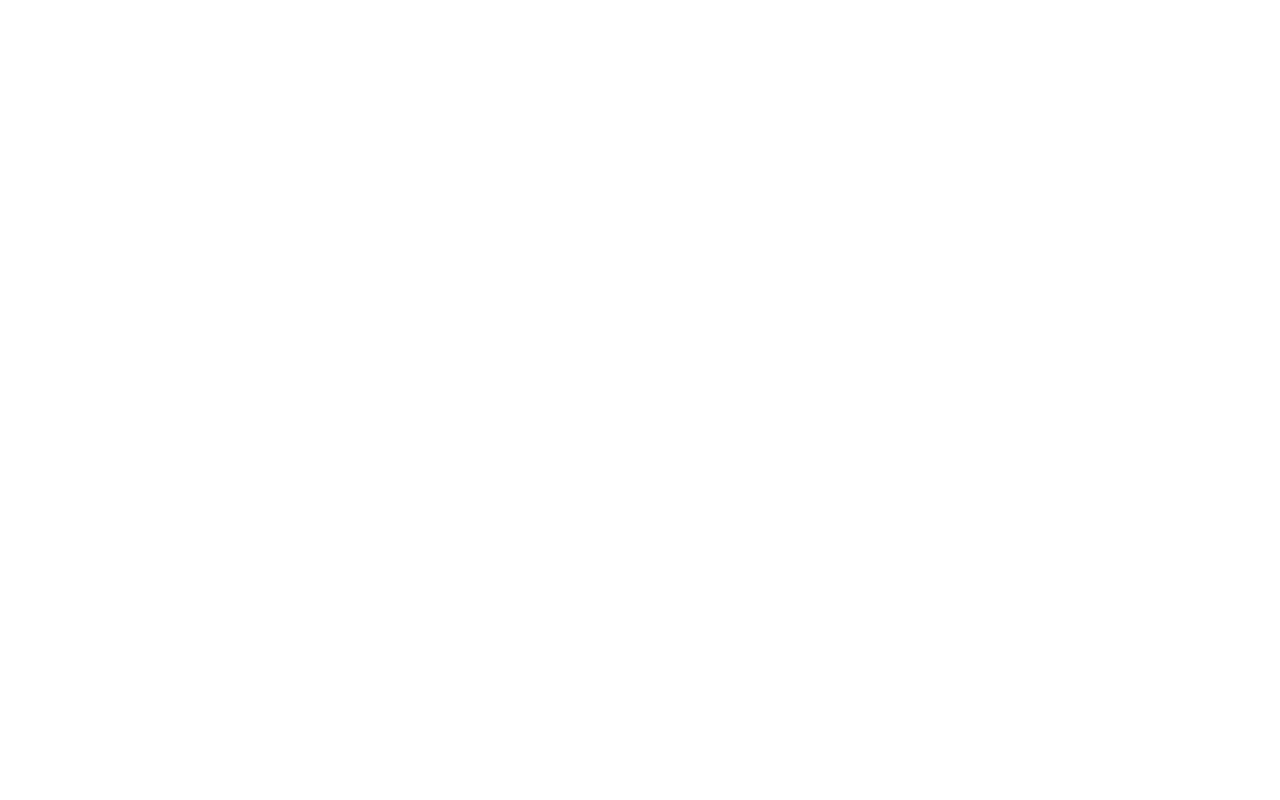
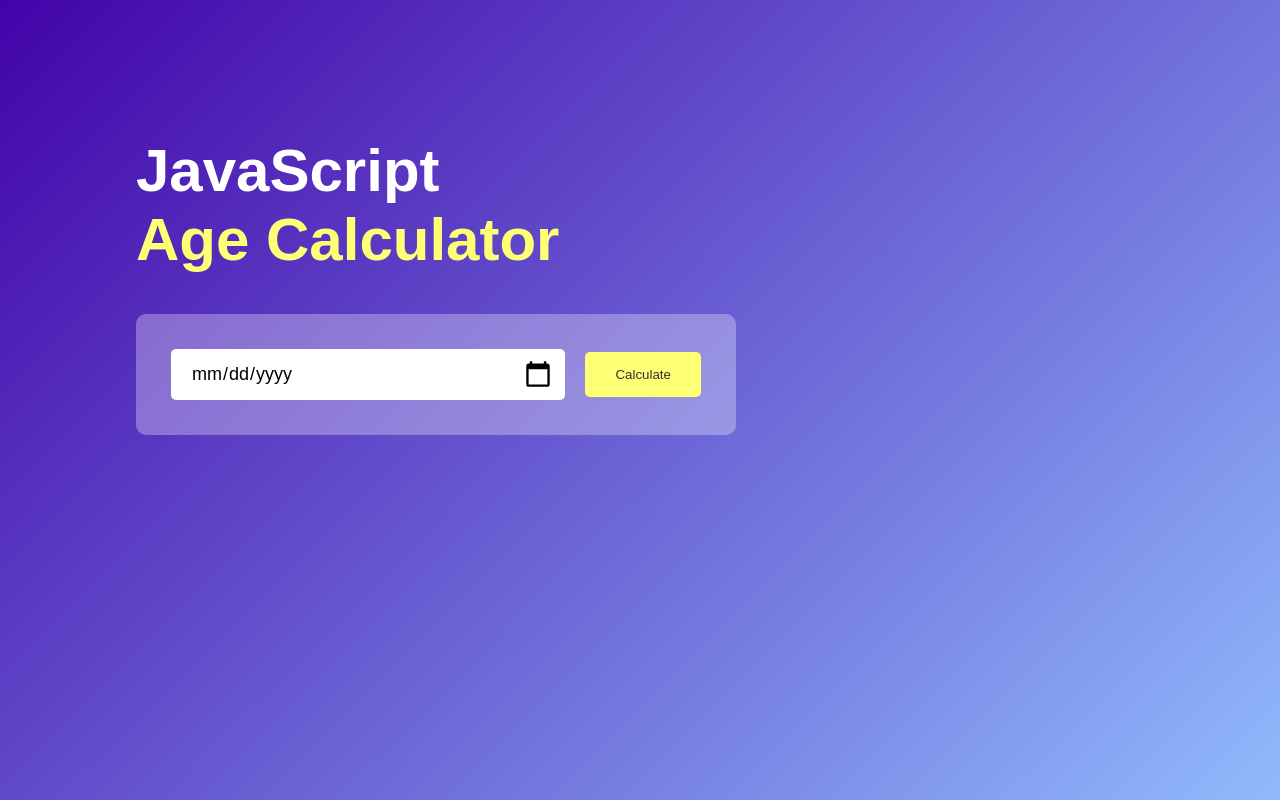
Before and after one commit to MohdAmir15/Age-Calculator, a plain HTML site: page index.html in a window 1280 px wide. Drawn offline with Linux system fonts and the light colour scheme.

Commit message:
Adding the calculation functionality

```diff
--- a/index.html
+++ b/index.html
@@ -7,6 +7,65 @@
     <link rel="stylesheet" href="style.css">
 </head>
 <body>
+    <div class="container">
+        <div class="calculator">
+            <h1>JavaScript<br> <span>Age Calculator</span></h1>
+            <div class="input-box">
+                <input type="date" id="date">
+                <button onclick="calculateAge()">Calculate</button>
+            </div>
+            <p id="result"></p>
+        </div>
+    </div>
+
+    <script>
+        let userInput = document.getElementById("date");
+        userInput.max = new Date().toISOString().split("T")[0];
+        let result = document.getElementById("result");
+
+        function calculateAge(){
+            let birthDate = new Date(userInput.value);
+
+            let d1 = birthDate.getDate();
+            let m1 = birthDate.getMonth() + 1;
+            let y1 = birthDate.getFullYear();
+
+            let today = new Date();
+
+            let d2 = today.getDate();
+            let m2 = today.getMonth() + 1;
+            let y2 = today.getFullYear();
+
+            let d3, m3, y3;
+
+            y3 = y2 - y1;
+
+            if(m2 >= m1){
+                m3 = m2 - m1;
+            }else{
+                y3--;
+                m3 = 12 + m2 - m1;
+            }
+
+            if(d2 >= d1){
+                d3 = d2 - d1;
+            }else{
+                m3--;
+                d3 = getDaysInMonth(y1, m1) + d2 - d1;
+            }
+
+            if(m3 < 0){
+                m3 = 11;
+                y3--;
+            }
+            result.innerHTML = `You are <span>${y3}</span> years <span>${m3}</span> months <span>${d3}</span> and days old !`;
+        }
+
+        function getDaysInMonth(year, month){
+            return new Date(year, month, 0).getDate();
+        }
+
+    </script>
 
 </body>
 </html>
--- a/style.css
+++ b/style.css
@@ -4,3 +4,69 @@
     font-family: 'Poppins', sans-serif;
     box-sizing: border-box;
 }
+.container {
+    width: 100%;
+    min-height: 100vh;
+    background: linear-gradient(135deg, #4203a9, #90bafc);
+    color: #fff;
+    padding: 10px;
+}
+.calculator{
+    width: 100%;
+    max-width: 600px;
+    margin-left: 10%;
+    margin-top: 10%;
+
+}
+.calculator h1{
+    font-size: 60px;
+}
+.calculator h1 span{
+    color: #ffff76;
+}
+.input-box{
+    margin: 40px 0;
+    padding: 35px;
+    border-radius: 10px;
+    background: rgba(255, 255, 255, 0.3);
+    display: flex;
+    align-items: center;
+}
+.input-box input{
+    flex: 1;
+    margin-right: 20px;
+    padding: 14px 20px;
+    border: 0;
+    outline: 0;
+    font-size: 18px;
+    border-radius: 5px;
+    position: relative;
+}
+.input-box button{
+    background: #ffff76;
+    border: 0;
+    outline: 0;
+    padding: 15px 30px;
+    border-radius: 5px;
+    font-weight: 500;
+    color: #333;
+    cursor: pointer;
+}
+.input-box input::-webkit-calendar-picker-indicator{
+    top: 0;
+    left: 0;
+    right: 0;
+    bottom: 0;
+    width: auto;
+    height: auto;
+    position: absolute;
+    background-position: calc(100% - 10px);
+    background-size: 30px;
+    cursor: pointer;
+}
+#result{
+    font-size: 20px;
+}
+#result span{
+    color: #ffff76;
+}
```
